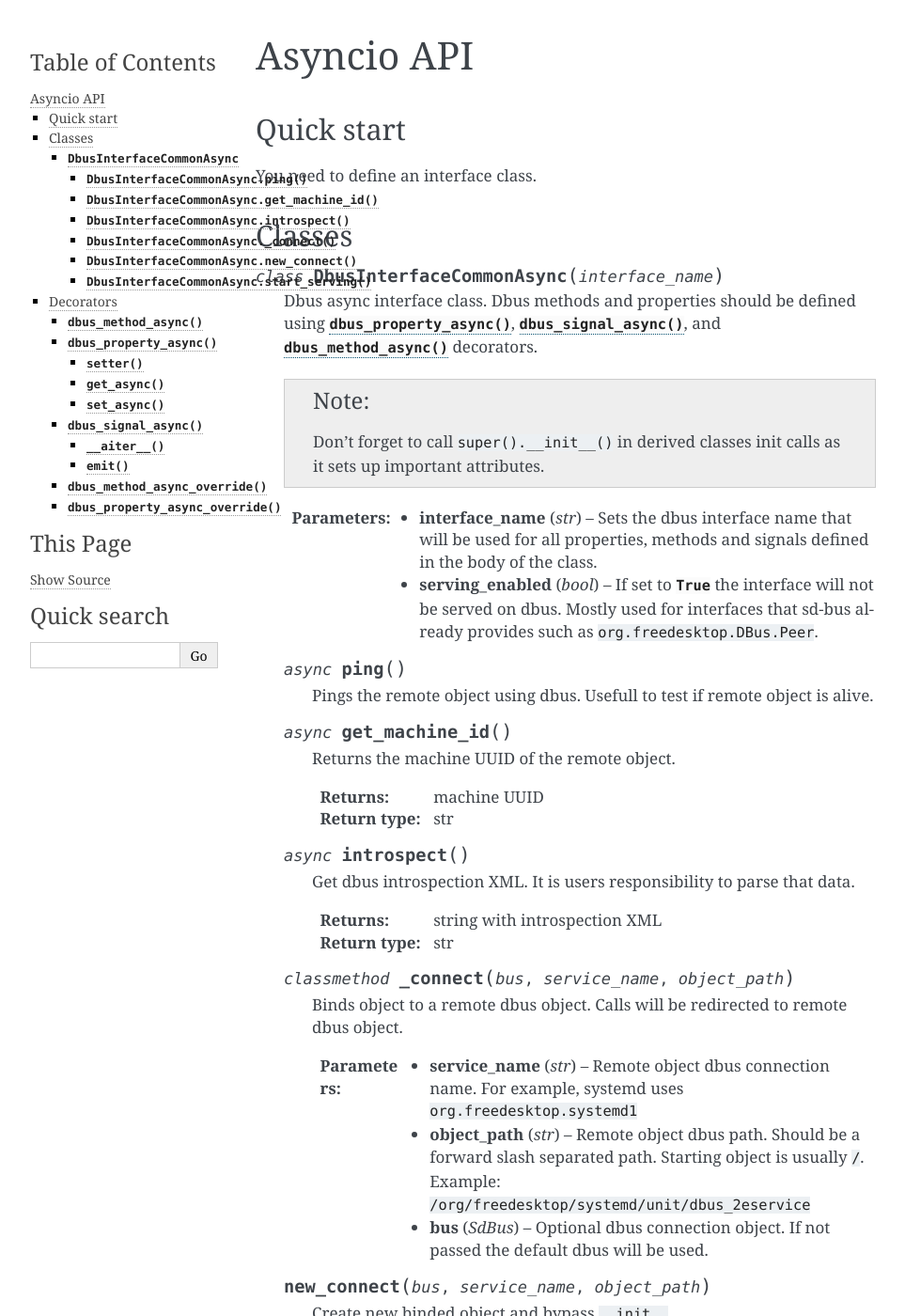
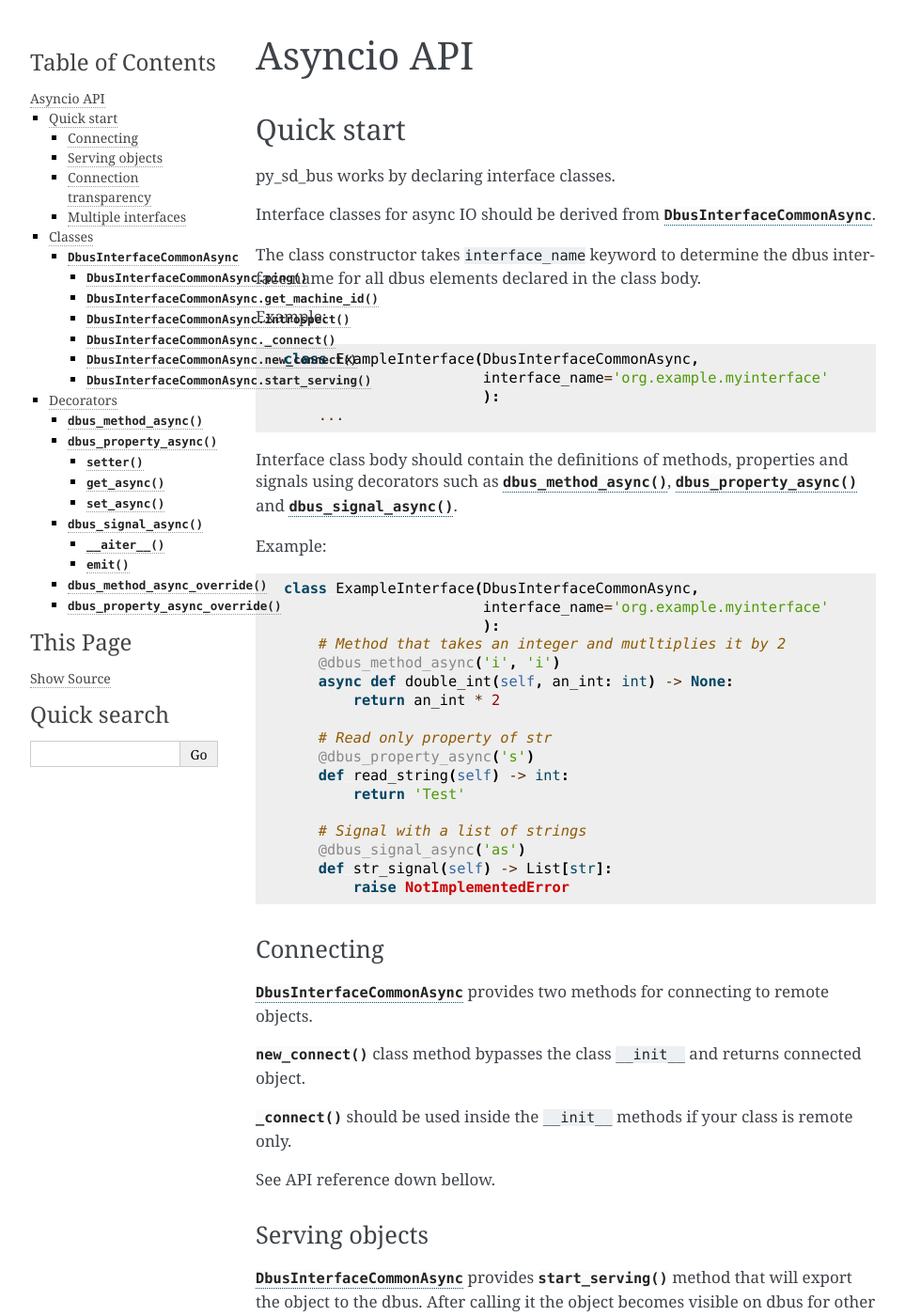
Before and after one commit to python-sdbus/python-sdbus, a Sphinx documentation site: the page built from docs/asyncio.rst, in a window 1280 px wide and 1400 px high. Shown: the whole window at 94% size, without its empty margins (148-1111 px from the left). Built offline with Sphinx 7.4.7, drawn with Linux system fonts in a browser that asks for light colours; some of the changed text lies outside the part shown.

Commit message:
docs: Mostly finished asyncio quickstart

```diff
--- a/docs/asyncio.rst
+++ b/docs/asyncio.rst
@@ -4,7 +4,137 @@ Asyncio API
 Quick start
 +++++++++++++++++++++
 
-You need to define an interface class.
+py_sd_bus works by declaring interface classes.
+
+Interface classes for async IO should be derived from :py:class:`DbusInterfaceCommonAsync`.
+
+The class constructor takes ``interface_name`` keyword to determine the dbus interface name for all
+dbus elements declared in the class body.
+
+Example::
+
+    class ExampleInterface(DbusInterfaceCommonAsync,
+                           interface_name='org.example.myinterface'
+                           ):
+        ...
+
+Interface class body should contain the definitions of methods, properties and
+signals using decorators such as
+:py:func:`dbus_method_async`, :py:func:`dbus_property_async` and
+:py:func:`dbus_signal_async`.
+
+
+Example::
+
+    class ExampleInterface(DbusInterfaceCommonAsync,
+                           interface_name='org.example.myinterface'
+                           ):
+        # Method that takes an integer and mutltiplies it by 2
+        @dbus_method_async('i', 'i')
+        async def double_int(self, an_int: int) -> None:
+            return an_int * 2
+
+        # Read only property of str
+        @dbus_property_async('s')
+        def read_string(self) -> int:
+            return 'Test'
+
+        # Signal with a list of strings
+        @dbus_signal_async('as')
+        def str_signal(self) -> List[str]:
+            raise NotImplementedError
+
+Connecting
+^^^^^^^^^^^^^^^^^^^^^^^^^^^^^^^^^^
+
+:py:class:`DbusInterfaceCommonAsync` provides two methods for connecting to remote objects.
+
+:py:meth:`new_connect` class method bypasses the class ``__init__`` and returns connected object.
+
+:py:meth:`_connect` should be used inside the ``__init__`` methods if your class is remote only.
+
+See API reference down bellow.
+
+Serving objects
+^^^^^^^^^^^^^^^^^^^^^^^^^^^^^^^^^^
+
+:py:class:`DbusInterfaceCommonAsync` provides :py:meth:`start_serving` method
+that will export the object to the dbus. After calling it the object
+becomes visible on dbus for other processes to call.
+
+Example using ExampleInterface from before ::
+
+    loop = get_event_loop()
+
+    b = get_default_bus()
+
+    i = ExampleInterface()
+
+    async def start() -> None:
+        # Acquire a name on the bus
+        await b.request_name_async('org.example.test', 0)
+        # Start serving at / path
+        await i.start_serving('/')
+
+    loop.run_until_complete(start())
+    loop.run_forever()
+
+Connection transparency
+^^^^^^^^^^^^^^^^^^^^^^^^^^^^^^^^^^^^
+
+The interface objects are designed to be transparent to their connection
+status. This means if the object not connected to remote the calls to decorated
+methods will still work in the local scope.
+
+This is the call to local object: ::
+
+    i = ExampleInterface()
+
+    async def test() -> None:
+        print(await i.double_int(5))  # Will print 10
+
+This is a call to remote object at ``'org.example.test'`` service name
+and ``'/'`` path: ::
+
+    i = ExampleInterface.new_connect('org.example.test', '/')
+
+    async def test() -> None:
+        print(await i.double_int(5))  # Will print 10
+
+Multiple interfaces
+^^^^^^^^^^^^^^^^^^^^^^^^^^^^^^^^
+
+A dbus object can have multiple interfaces with different methods and properties.
+
+To implement this define multiple interface classes and do a
+multiple inheritance on all interfaces the object has.
+
+Example: ::
+
+    class ExampleInterface(DbusInterfaceCommonAsync,
+                           interface_name='org.example.myinterface'
+                           ):
+
+        @dbus_method_async('i', 'i')
+        async def double_int(self, an_int: int) -> None:
+            return an_int * 2
+
+
+    class TestInterface(DbusInterfaceCommonAsync,
+                        interface_name='org.example.test'
+                        ):
+
+        @dbus_method_async('as', 's')
+        async def join_str(self, str_array: List[str]) -> str:
+            return ''.join(str_array)
+
+
+    class MultipleInterfaces(TestInterface, ExampleInterface):
+        ...
+
+``MultipleInterfaces`` class will have both ``test_method`` and ``example_method``
+that will be wired to correct interface names. (``org.example.myinterface``
+and ``org.example.test`` respectivly)
 
 Classes
 ++++++++++++++++++++
```
